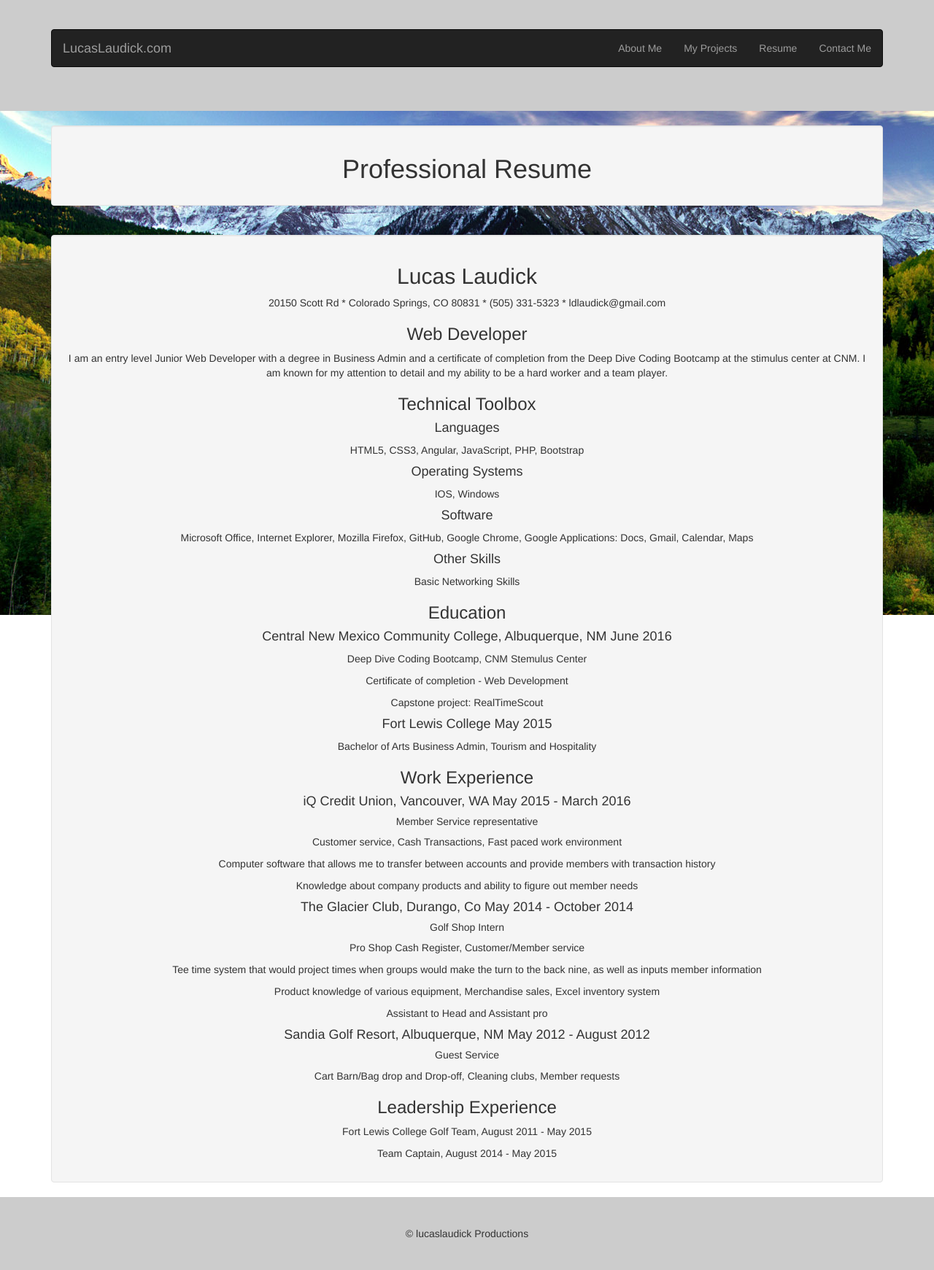
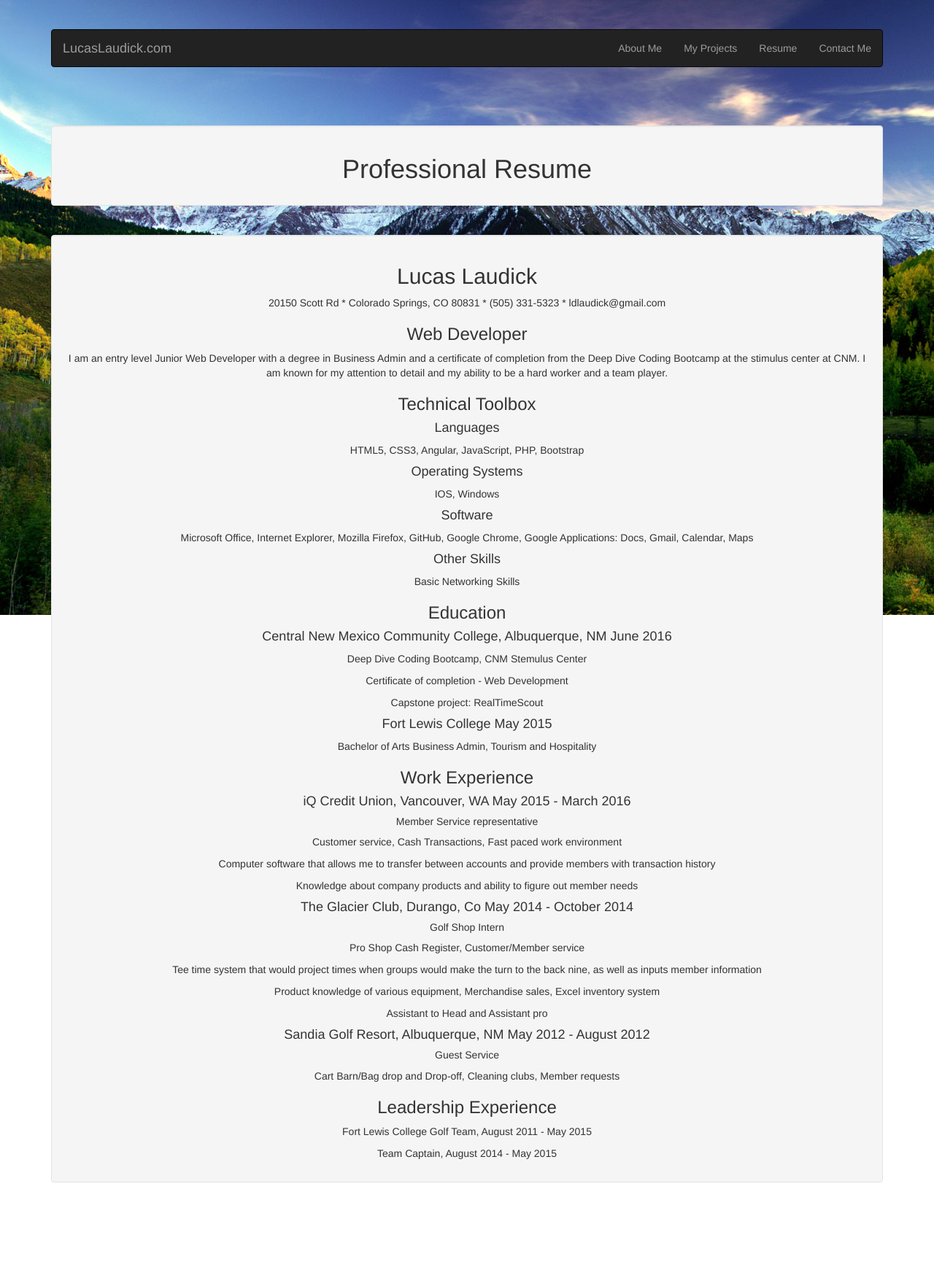
Before and after one commit to Llaudick315/lucaslaudick, a PHP site: page /resume/index.html in a window 1280 px wide. Shown: the whole page at 73% size. Run offline with PHP 8.4, Linux system fonts and the light colour scheme.

Commit message:
edited header and footer

```diff
--- a/public_html/css/style.css
+++ b/public_html/css/style.css
@@ -1,6 +1,7 @@
 .p-y-4 {
 	padding-top: 4rem;
 	padding-bottom: 4rem;
+	background-color: transparent;
 }
 body {
 	background-image: url(../images/colorado-mountains2.jpg);
@@ -29,6 +30,7 @@ header {
 /* footer */
 footer {
 	background: #ccc;
+	color:white;
 }
 html { display: flex;}
 body { width: 100%;}
```
